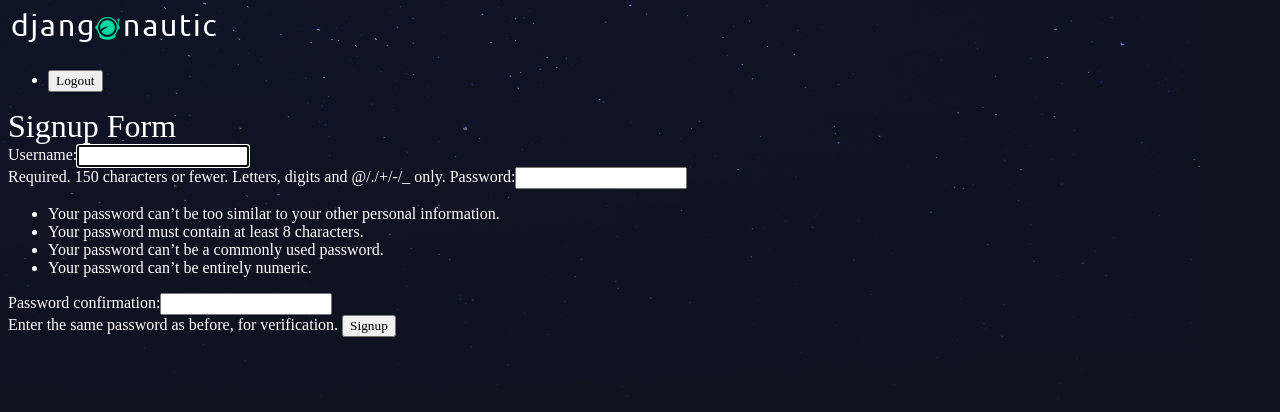
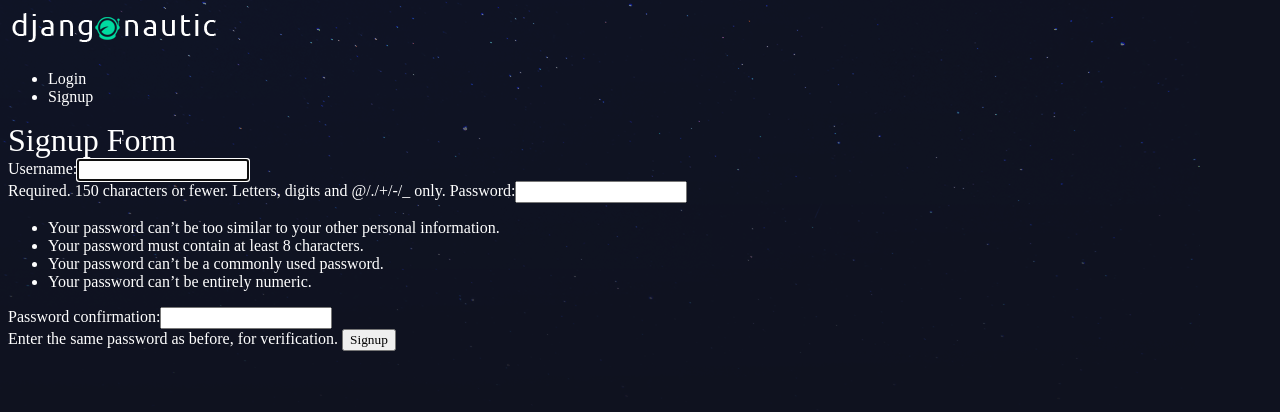
Before and after one commit to wildapt01/python-files, a Django app: page /accounts/signup/ in a window 1280 px wide. Shown: the top 412 px of the page. Run offline with Django 3.2, Linux system fonts and the light colour scheme.

Commit message:
added dynamic logout button, login/signup buttons, new art. button

```diff
--- a/NetNinja/django_series/djangonautic/templates/base_layout.html
+++ b/NetNinja/django_series/djangonautic/templates/base_layout.html
@@ -17,13 +17,22 @@
       </h1>
       <nav>
         <ul>
+          {% if user.is_authenticated %}
           <li>
-            <form class="logout-link" action="{% url 'accounts:logout' %}"
-            method="post">
+            <form
+              class="logout-link"
+              action="{% url 'accounts:logout' %}"
+              method="post"
+            >
               {% csrf_token %}
               <button type="submit">Logout</button>
             </form>
           </li>
+          <li><a href="{% url 'articles:create' %}" class="highlight">New Article</a></li>
+          {% else %}
+            <li><a href="{% url 'accounts:login' %}">Login</a></li>
+            <li><a href="{% url 'accounts:signup' %}">Signup</a></li>
+          {% endif %}
         </ul>
       </nav>
     </header>
```
